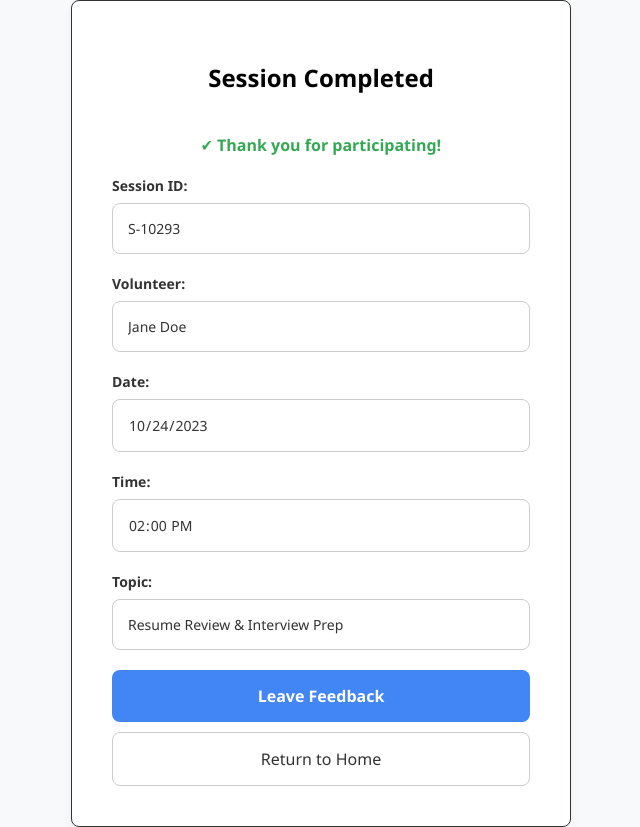
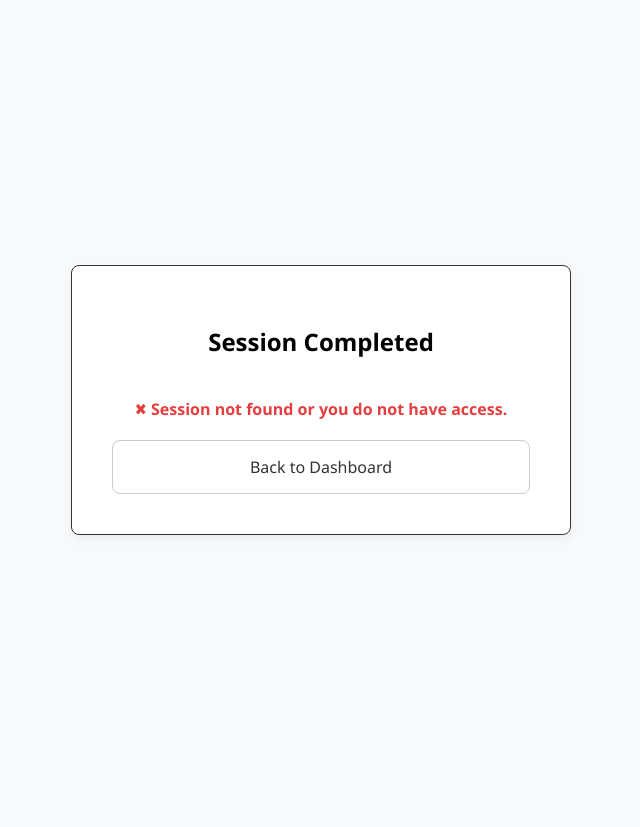
Before and after one commit to Yew-123/University-StudentSupport-Platform, a PHP site: page /StudentSessionComp.php in a window 1280 px wide. Shown: the whole page, without its empty margins (319-959 px from the left). After the commit the page ends 535 px from the top, so only its background shows below. Run offline with PHP 8.4, Linux system fonts and the light colour scheme; the visitor is signed in with stand-in values (Sample User, id 1).

Commit message:
Overall function for Session Completion working fine

```diff
--- a/StudentSessionComp.php
+++ b/StudentSessionComp.php
@@ -1,16 +1,80 @@
 <?php
-// session_completion.php (NO DATABASE VERSION)
+// StudentSessionComp.php
+session_start();
+require_once 'db.php';
 
-// MOCK DATA
-$sessionDetails = [
-    'sessionID' => 'S-10293',
-    'volunteerName' => 'Jane Doe',
-    'date' => '2023-10-24',
-    'time' => '14:00',
-    'topic' => 'Resume Review & Interview Prep'
-];
+if (!isset($_SESSION['studentID'])) {
+    header("Location: Login Page.html");
+    exit;
+}
+
+$studentID = $_SESSION['studentID'];
+$sessionID = $_GET['session_id'] ?? $_POST['session_id'] ?? '';
+
+$sessionDetails = null;
+$volunteerName = '';
+$feedbackExists = false;
+$message = '';
+
+if (!empty($sessionID)) {
+    // Fetch session, related request and volunteer info
+    $stmt = $conn->prepare("
+        SELECT s.sessionID, s.date, s.status AS sessionStatus, s.requestID,
+               sr.requestDesc, sr.supportMode, sr.requestStatus,
+               sk.skillName,
+               st.Name AS studentName,
+               vol.studentID AS volunteerID, vol.Name AS volunteerName
+        FROM SESSION s
+        JOIN SUPPORTREQUEST sr ON s.requestID = sr.requestID
+        JOIN SKILLS sk ON sr.skillID = sk.skillID
+        JOIN STUDENT st ON s.studentID = st.studentID
+        LEFT JOIN STUDENT vol ON (
+            vol.studentID = TRIM(SUBSTRING_INDEX(SUBSTRING_INDEX(sr.requestDesc, 'AssignedVolunteer:', -1), '|', 1))
+        )
+        WHERE s.sessionID = ? AND s.studentID = ?
+    ");
+    $stmt->bind_param("ss", $sessionID, $studentID);
+    $stmt->execute();
+    $res = $stmt->get_result();
+    $sessionDetails = $res->fetch_assoc();
+    $stmt->close();
+
+    if ($sessionDetails) {
+        $volunteerName = $sessionDetails['volunteerName'] ?? 'N/A';
+
+        // Extract topic from requestDesc (Assistance portion)
+        $topic = 'Not Specified';
+        if (!empty($sessionDetails['requestDesc'])) {
+            if (preg_match('/Assistance:\s*(.*?)\s*\|\s*Preferred Date:/i', $sessionDetails['requestDesc'], $m)) {
+                $topic = trim($m[1]);
+            } else {
+                $topic = $sessionDetails['requestDesc'];
+            }
+        }
+        $sessionDetails['topic'] = $topic;
+
+        // Check if feedback already exists
+        $fbStmt = $conn->prepare("SELECT feedbackID FROM FEEDBACK WHERE sessionID = ?");
+        $fbStmt->bind_param("s", $sessionID);
+        $fbStmt->execute();
+        $fbStmt->store_result();
+        $feedbackExists = $fbStmt->num_rows > 0;
+        $fbStmt->close();
+    }
+}
+
+// Set back link
+$backLink = 'Student Dashboard.php';
+
+// Parse date/time
+$displayDate = '';
+$displayTime = '';
+if ($sessionDetails && !empty($sessionDetails['date'])) {
+    $dt = strtotime($sessionDetails['date']);
+    $displayDate = date('Y-m-d', $dt);
+    $displayTime = date('H:i', $dt);
+}
 ?>
-
 <!DOCTYPE html>
 <html lang="en">
 <head>
@@ -18,55 +82,64 @@ $sessionDetails = [
     <title>Session Completed</title>
     <link rel="stylesheet" href="style.css">
     <style>
-        /* Override to make readonly inputs look like the schedule page boxes */
-        input[readonly] {
-            background-color: #fff; /* Keep it white */
-            color: #333;
-            cursor: default;
+        input[readonly] { background-color:#fff; color:#333; cursor:default; }
+        .success-message {
+            text-align:center; color:#34a853; font-weight:600;
+            margin-bottom:20px; font-size:16px;
         }
-
-        /* Style for the green success message */
-        .success-message {
-            text-align: center;
-            color: #34a853;
-            font-weight: 600;
-            margin-bottom: 20px;
-            font-size: 16px;
+        .error-message {
+            text-align:center; color:#e53e3e; font-weight:600;
+            margin-bottom:20px; font-size:16px;
         }
     </style>
 </head>
 <body>
-
 <div class="container">
     <h2>Session Completed</h2>
 
+    <?php if (!$sessionDetails): ?>
+        <p class="error-message">✖ Session not found or you do not have access.</p>
+        <a href="<?php echo htmlspecialchars($backLink); ?>" class="btn-secondary">Back to Dashboard</a>
+    <?php else: ?>
         <p class="success-message">✔ Thank you for participating!</p>
 
-    <!-- We use a form layout, but inputs are readonly, just to match the Schedule page look -->
         <form>
             <label for="sessionID">Session ID:</label>
-        <input type="text" id="sessionID" value="<?php echo $sessionDetails['sessionID']; ?>" readonly>
+            <input type="text" id="sessionID" value="<?php echo htmlspecialchars($sessionDetails['sessionID']); ?>" readonly>
 
             <label for="volunteer">Volunteer:</label>
-        <input type="text" id="volunteer" value="<?php echo $sessionDetails['volunteerName']; ?>" readonly>
+            <input type="text" id="volunteer" value="<?php echo htmlspecialchars($volunteerName); ?>" readonly>
 
             <label for="date">Date:</label>
-        <input type="date" id="date" value="<?php echo $sessionDetails['date']; ?>" readonly>
+            <input type="date" id="date" value="<?php echo htmlspecialchars($displayDate); ?>" readonly>
 
             <label for="time">Time:</label>
-        <input type="time" id="time" value="<?php echo $sessionDetails['time']; ?>" readonly>
+            <input type="time" id="time" value="<?php echo htmlspecialchars($displayTime); ?>" readonly>
 
             <label for="topic">Topic:</label>
-        <input type="text" id="topic" value="<?php echo $sessionDetails['topic']; ?>" readonly>
+            <input type="text" id="topic" value="<?php echo htmlspecialchars($sessionDetails['topic']); ?>" readonly>
 
-        <!-- Match the exact button layout from the Schedule page -->
-        <a href="feedback.php?session_id=<?php echo $sessionDetails['sessionID']; ?>" class="btn-primary" style="text-decoration: none; display: block; text-align: center; box-sizing: border-box;">
+            <label for="status">Status:</label>
+            <input type="text" id="status" value="<?php echo htmlspecialchars($sessionDetails['sessionStatus']); ?>" readonly>
+
+            <?php if ($feedbackExists): ?>
+                <p style="text-align:center; color:#38a169; font-weight:600; margin:16px 0;">
+                    ✔ You have already submitted feedback for this session.
+                </p>
+                <a href="<?php echo htmlspecialchars($backLink); ?>" class="btn-secondary">Back to Dashboard</a>
+            <?php elseif ($sessionDetails['sessionStatus'] === 'Completed'): ?>
+                <a href="FeedbackPage.php?session_id=<?php echo urlencode($sessionDetails['sessionID']); ?>" class="btn-primary" style="text-decoration:none; display:block; text-align:center; box-sizing:border-box;">
                     Leave Feedback
                 </a>
-
-        <a href="schedule_session.php" class="btn-secondary">Return to Home</a>
+                <a href="<?php echo htmlspecialchars($backLink); ?>" class="btn-secondary">Return to Home</a>
+            <?php else: ?>
+                <p style="text-align:center; color:#d69e2e; font-weight:600; margin:16px 0;">
+                    ⏳ This session is not yet marked as completed by the volunteer.
+                </p>
+                <a href="<?php echo htmlspecialchars($backLink); ?>" class="btn-secondary">Back to Dashboard</a>
+            <?php endif; ?>
         </form>
+    <?php endif; ?>
 </div>
-
 </body>
 </html>
```
Lines whose indentation alone changed are shown as unchanged.
